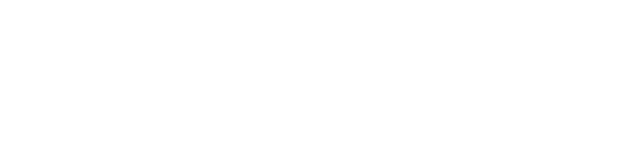
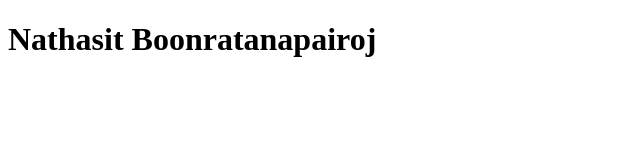
Before and after one commit to SilverS12Potato/git-sample-project, a plain HTML site: page index.html in a window 1280 px wide. Shown: the whole page, without its empty margins (0-640 px from the left). Drawn offline with Linux system fonts and the light colour scheme.

Commit message:
Updated index.html

```diff
--- a/index.html
+++ b/index.html
@@ -7,5 +7,7 @@
 </head>
 <body>
 
+    <h1>Nathasit Boonratanapairoj</h1>
+
 </body>
 </html>
```
